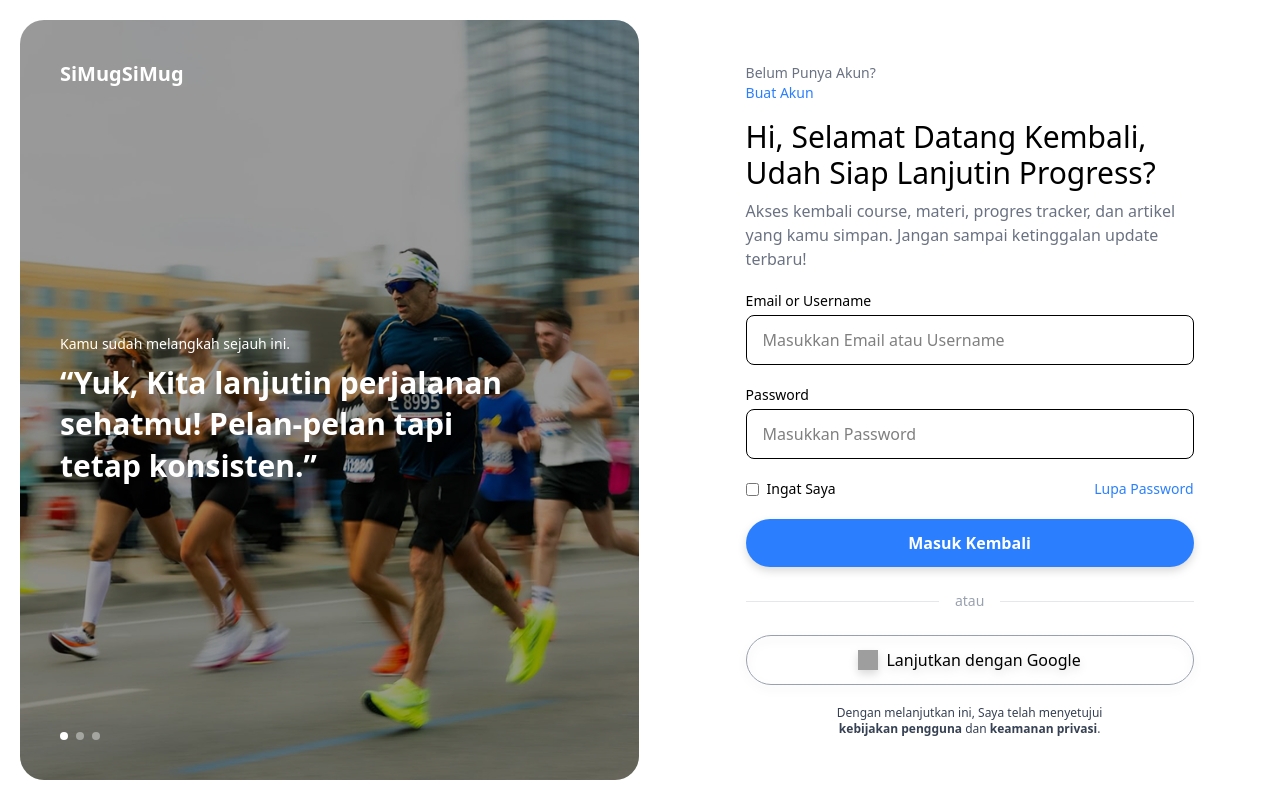
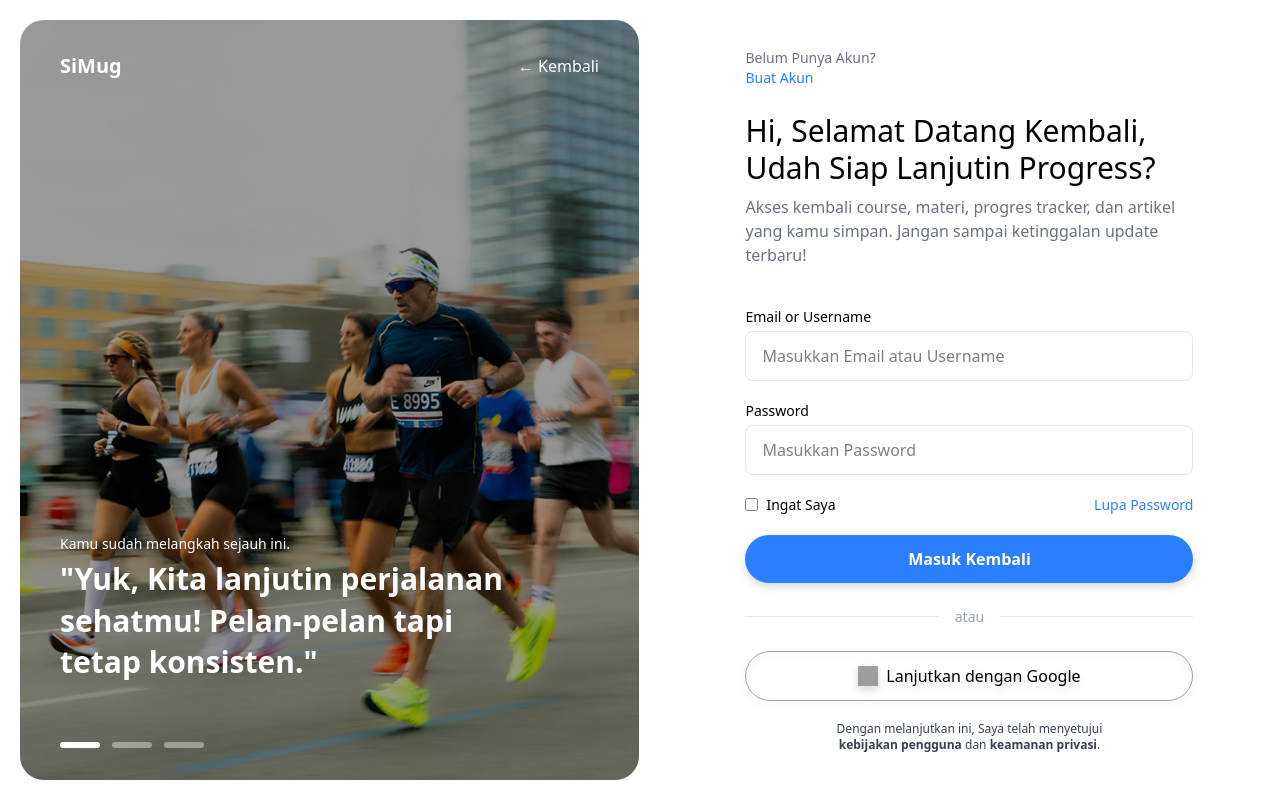
Before and after one commit to iqbalbayuaji/SiMug, a React (Vite) app: page / in a window 1280 px wide. Built offline with nearby package versions, Linux system fonts and the light colour scheme; grey boxes are pictures that could not be loaded.

Commit message:
[+] Finishing LoginPage

```diff
--- a/src/pages/login/LoginPage.jsx
+++ b/src/pages/login/LoginPage.jsx
@@ -3,9 +3,9 @@ import LoginImg from "../../assets/images/thumbnail-login.png"
 
 export default function LoginPage() {
   return (
-    <div className="min-h-screen flex">
+    <div className="min-h-screen flex flex-col lg:flex-row">
       {/* Left Image Section */}
-      <div className="hidden lg:flex w-1/2 relative m-5 rounded-3xl overflow-hidden">
+      <div className="hidden lg:flex lg:w-1/2 relative lg:m-5 rounded-none lg:rounded-3xl overflow-hidden">
         <img
           src={LoginImg}
           alt="thumbnail-login"
@@ -13,67 +13,66 @@ export default function LoginPage() {
         />
         <div className="absolute inset-0 bg-black/40" />
 
-        <div className="relative z-10 flex flex-col justify-between p-10 text-white">
-          <div className="flex ">
-            <div className="flex items-center gap-2 text-xl font-semibold">
+        <div className="w-full z-10 flex flex-col justify-between px-6 md:px-8 lg:px-10 py-6 md:py-8 text-white">
+          <div className="flex justify-between">
+            <div className="flex text-lg md:text-xl font-semibold">
               SiMug
             </div>
-            <div className="flex items-center gap-2 text-xl font-semibold">
-              SiMug
+            <button className="text-sm md:text-base">← Kembali</button>
+          </div>
+          <div className="">
+            <div>
+              <p className="text-xs md:text-sm mb-1">Kamu sudah melangkah sejauh ini.</p>
+              <h2 className="text-2xl md:text-3xl font-semibold leading-snug">
+                "Yuk, Kita lanjutin perjalanan <br />
+                sehatmu! Pelan-pelan tapi <br />
+                tetap konsisten."
+              </h2>
             </div>
-          </div>
 
-          <div>
-            <p className="text-sm mb-2">Kamu sudah melangkah sejauh ini.</p>
-            <h2 className="text-3xl font-bold leading-snug">
-              “Yuk, Kita lanjutin perjalanan <br />
-              sehatmu! Pelan-pelan tapi <br />
-              tetap konsisten.”
-            </h2>
-          </div>
-
-          <div className="flex gap-2">
-            <span className="w-2 h-2 bg-white rounded-full" />
-            <span className="w-2 h-2 bg-white/40 rounded-full" />
-            <span className="w-2 h-2 bg-white/40 rounded-full" />
+            <div className="flex gap-2 md:gap-3 mt-8 md:mt-15">
+              <span className="w-8 md:w-10 h-1.5 bg-white rounded-full" />
+              <span className="w-8 md:w-10 h-1.5 bg-white/40 rounded-full" />
+              <span className="w-8 md:w-10 h-1.5 bg-white/40 rounded-full" />
+            </div>
           </div>
         </div>
       </div>
 
       {/* Right Form Section */}
-      <div className="w-full lg:w-1/2 flex items-center justify-center px-6 py-7">
+      <div className="w-full lg:w-1/2 flex items-center justify-center px-4 sm:px-6 md:px-8 py-6 md:py-7">
         <div className="max-w-md w-full">
-          <div className="flex flex-col items-start text-sm mb-4">
+          <div className="flex flex-col items-start text-xs sm:text-sm mb-3 md:mb-4">
             <a className="text-gray-500">Belum Punya Akun?</a>
             <a href="#" className="text-blue-500 font-medium">Buat Akun</a>
           </div>
-          <div className="space-y-2 mb-5">
-            <h1 className="text-3xl font-medium ">Hi, Selamat Datang Kembali, Udah Siap Lanjutin Progress?</h1>
-            <a className="text-gray-500 font-normal">Akses kembali course, materi, progres tracker, dan artikel yang kamu simpan. Jangan sampai ketinggalan update terbaru!</a>
+          <div className="space-y-1.5 md:space-y-2 mb-6 md:mb-10 mt-4 md:mt-6">
+            <h1 className="text-xl sm:text-2xl md:text-3xl font-medium leading-tight">Hi, Selamat Datang Kembali, Udah Siap Lanjutin Progress?</h1>
+            <p className="text-sm md:text-base text-gray-500 font-normal">Akses kembali course, materi, progres tracker, dan artikel yang kamu simpan. Jangan sampai ketinggalan update terbaru!</p>
           </div>
 
 
-          <form className="space-y-5">
+          <form className="space-y-4 md:space-y-5">
             <div>
-              <label className="block text-sm font-medium mb-1">Email or Username</label>
+              <label className="block text-xs sm:text-sm font-medium mb-1">Email or Username</label>
               <input
                 type="text"
                 placeholder="Masukkan Email atau Username"
-                className="w-full px-4 py-3 rounded-lg border focus:outline-none focus:ring-2 focus:ring-blue-500"
+                className="w-full px-3 sm:px-4 py-2.5 sm:py-3 text-sm md:text-base rounded-lg border border-gray-200 focus:outline-none focus:ring-2 focus:ring-blue-500"
               />
             </div>
 
             <div>
-              <label className="block text-sm font-medium mb-1">Password</label>
+              <label className="block text-xs sm:text-sm font-medium mb-1">Password</label>
               <input
                 type="password"
                 placeholder="Masukkan Password"
-                className="w-full px-4 py-3 rounded-lg border focus:outline-none focus:ring-2 focus:ring-blue-500"
+                className="w-full px-3 sm:px-4 py-2.5 sm:py-3 text-sm md:text-base rounded-lg border border-gray-200 focus:outline-none focus:ring-2 focus:ring-blue-500"
               />
             </div>
 
-            <div className="flex items-center justify-between text-sm">
-              <label className="flex items-center gap-2">
+            <div className="flex items-center justify-between text-xs sm:text-sm">
+              <label className="flex items-center gap-1.5 sm:gap-2">
                 <input type="checkbox" className="rounded border-gray-300" />
                 Ingat Saya
               </label>
@@ -82,28 +81,28 @@ export default function LoginPage() {
 
             <button
               type="submit"
-              className="w-full py-3 rounded-full bg-blue-500 drop-shadow-lg text-white font-semibold hover:bg-blue-600 transition"
+              className="w-full py-2.5 sm:py-3 text-sm md:text-base rounded-full bg-blue-500 drop-shadow-lg text-white font-semibold hover:bg-blue-600 transition"
             >
               Masuk Kembali
             </button>
           </form>
 
-          <div className="my-6 flex items-center gap-4">
+          <div className="my-5 md:my-6 flex items-center gap-3 md:gap-4">
             <div className="flex-1 h-px bg-gray-200" />
-            <span className="text-sm text-gray-400">atau</span>
+            <span className="text-xs sm:text-sm text-gray-400">atau</span>
             <div className="flex-1 h-px bg-gray-200" />
           </div>
 
-          <button className="w-full py-3 rounded-full border border-gray-400 drop-shadow-lg flex items-center justify-center gap-2 hover:border-gray-900">
+          <button className="w-full py-2.5 sm:py-3 text-sm md:text-base rounded-full border border-gray-400 drop-shadow-lg flex items-center justify-center gap-2 hover:border-gray-900 transition">
             <img
               src="https://www.svgrepo.com/show/475656/google-color.svg"
               alt="Google"
-              className="w-5 h-5"
+              className="w-4 sm:w-5 h-4 sm:h-5"
             />
             Lanjutkan dengan Google
           </button>
 
-          <p className="text-xs text-gray-700 text-center mx-20 mt-5">
+          <p className="text-xs text-gray-700 text-center mx-4 sm:mx-10 md:mx-20 mt-4 md:mt-5">
             Dengan melanjutkan ini, Saya telah menyetujui
             <span className="font-bold"> kebijakan pengguna </span>
             dan
```
